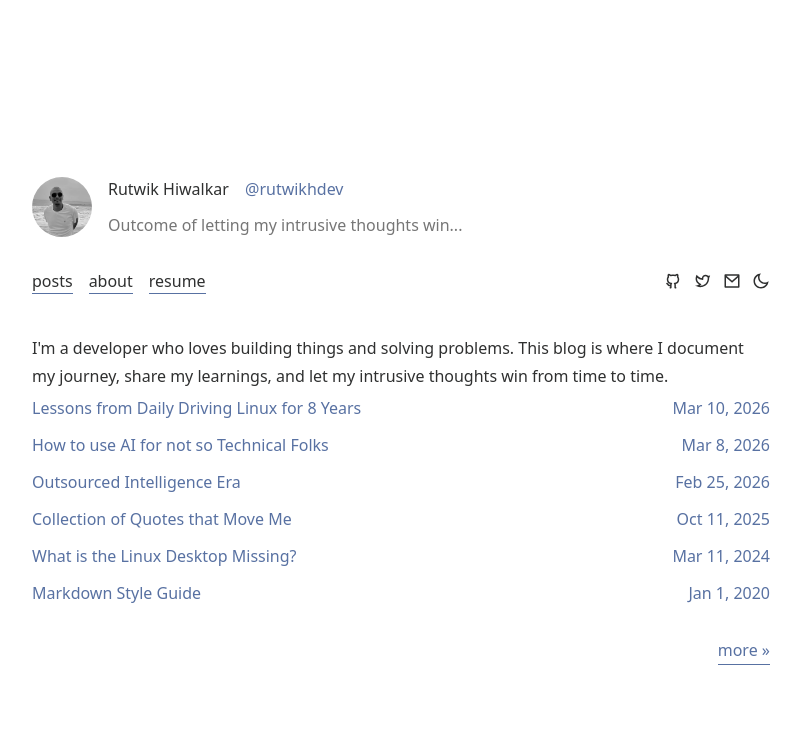
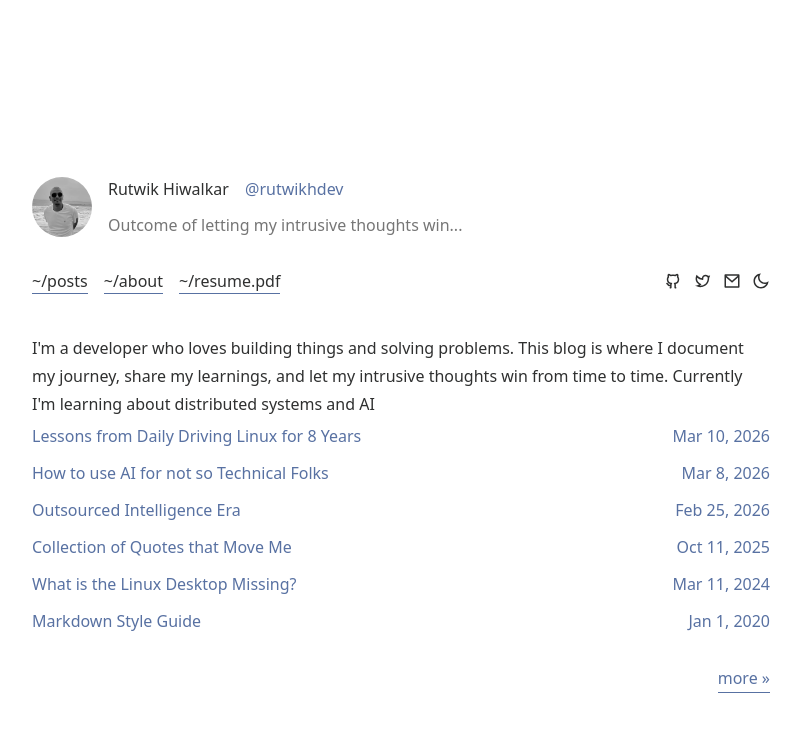
Before and after one commit to rutwikhdev/rutwikhdev.github.io, a Jekyll site: the page built from index.html, in a window 1280 px wide. Shown: the top 732 px of the page, without its empty margins (239-1040 px from the left). Built offline with Jekyll 4.4.1, drawn with Linux system fonts in a browser that asks for light colours.

```diff
--- a/_config.yml
+++ b/_config.yml
@@ -28,9 +28,9 @@ links:
   - { name: Email, icon: email, url: "mailto:rutwikhdev@gmail.com" }
 
 sections:
-  - { name: posts, path: /posts, is_external: false }
-  - { name: about, path: /about, is_external: false }
-  - { name: resume, path: /resume.pdf, is_external: true }
+  - { name: ~/posts, path: /posts, is_external: false }
+  - { name: ~/about, path: /about, is_external: false }
+  - { name: ~/resume.pdf, path: /resume.pdf, is_external: true }
 
 blog_title: Posts
 date_format: "%b %-d, %Y"
--- a/css/main.scss
+++ b/css/main.scss
@@ -193,6 +193,7 @@ a:focus-visible {
       color: var(--text-decoration-color);
       font-size: 0.95em;
       list-style: none;
+      font-style: italic;
 
       &::before {
         content: "— ";
--- a/index.html
+++ b/index.html
@@ -2,4 +2,4 @@
 layout: home
 ---
 
-I'm a developer who loves building things and solving problems. This blog is where I document my journey, share my learnings, and let my intrusive thoughts win from time to time.
+I'm a developer who loves building things and solving problems. This blog is where I document my journey, share my learnings, and let my intrusive thoughts win from time to time. Currently I'm learning about distributed systems and AI
```
Also changed, not shown: _posts/2020-01-01-markdown-style-guide.md (+4 -2 lines).
